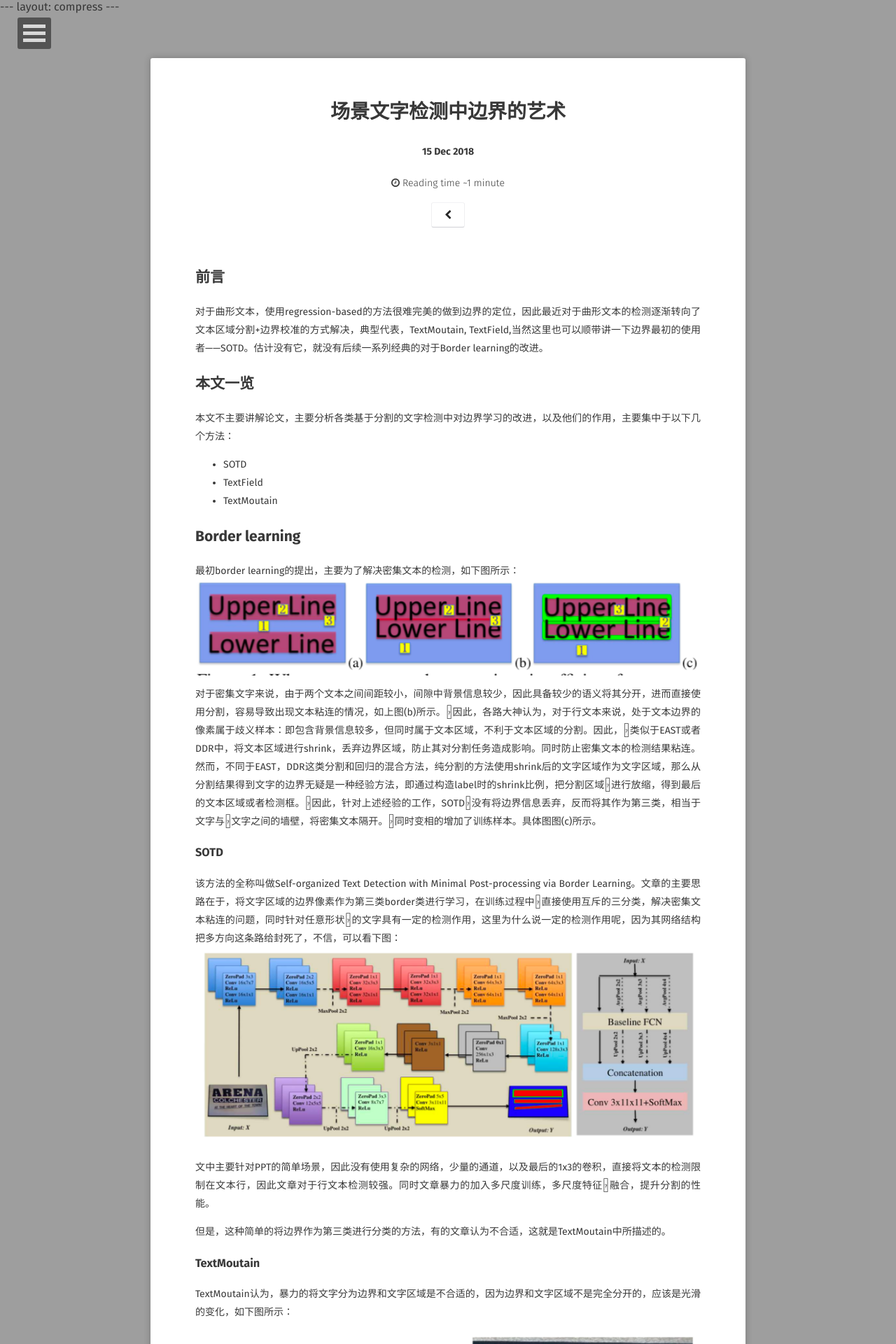
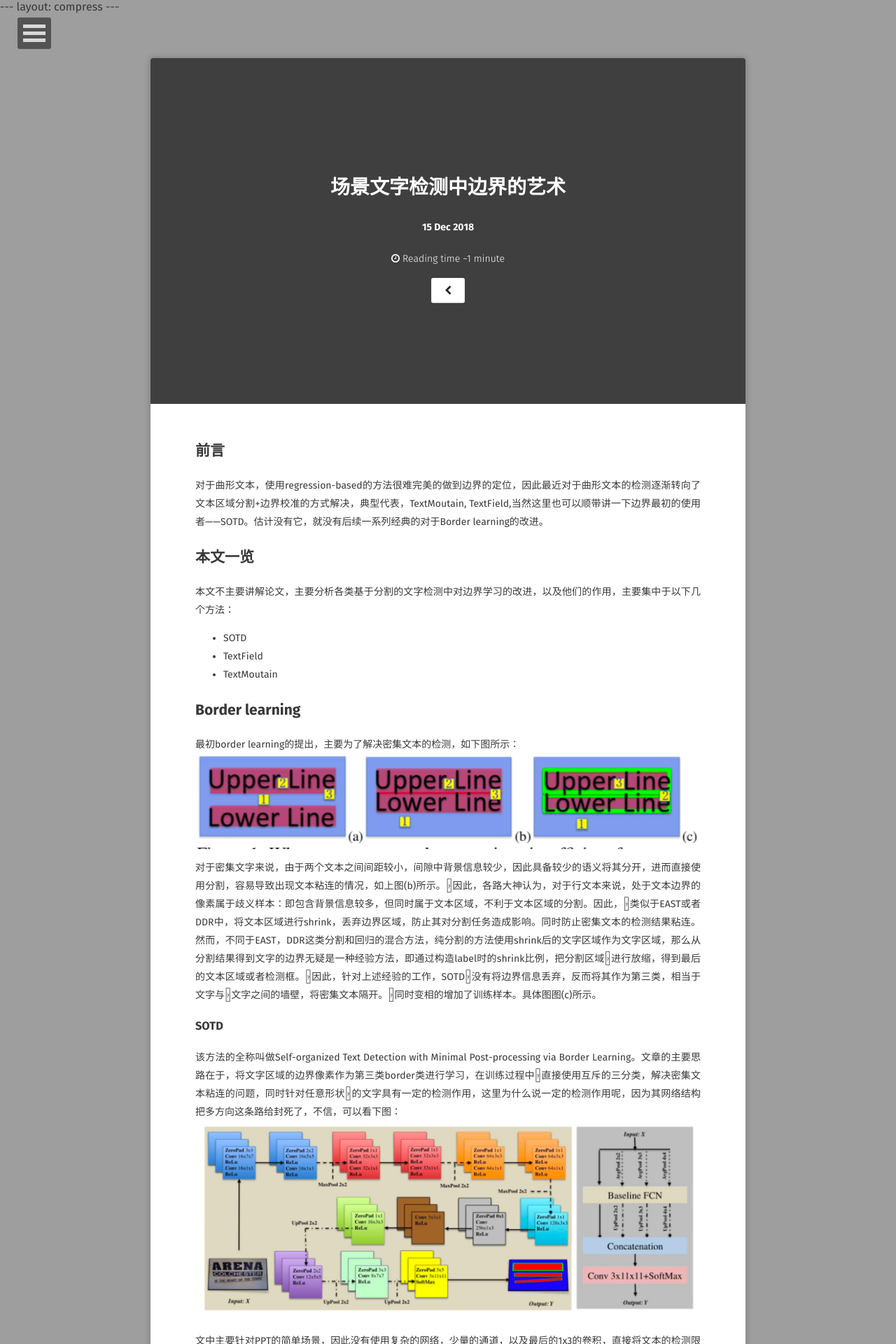
Before and after one commit to saicoco/saicoco.github.io, a Jekyll site: the page built from _posts/2018-12-15-TextMoutain.md, in a window 1280 px wide. Shown: the top 1920 px of the page at 70% size. Built offline with Jekyll 4.4.1, drawn with Linux system fonts in a browser that asks for light colours; some web fonts are replaced; formulas are drawn with MathJax 3; comment, search, counter and statistics services are not loaded.

Commit message:
添加head图片

```diff
--- a/_posts/2018-12-15-TextMoutain.md
+++ b/_posts/2018-12-15-TextMoutain.md
@@ -11,6 +11,7 @@ author: karl
 description: Scene Text Detection
 header:
    image_fullwidth: "../downloads/tm/1.png"
+feature: "../downloads/tm/headbg.png"
 ---
 
 ## 前言
```
Also changed, not shown: _posts/2018-11-21-pixel-anchor.md (+1 -0 lines), downloads/tm/heabg.png (added).
